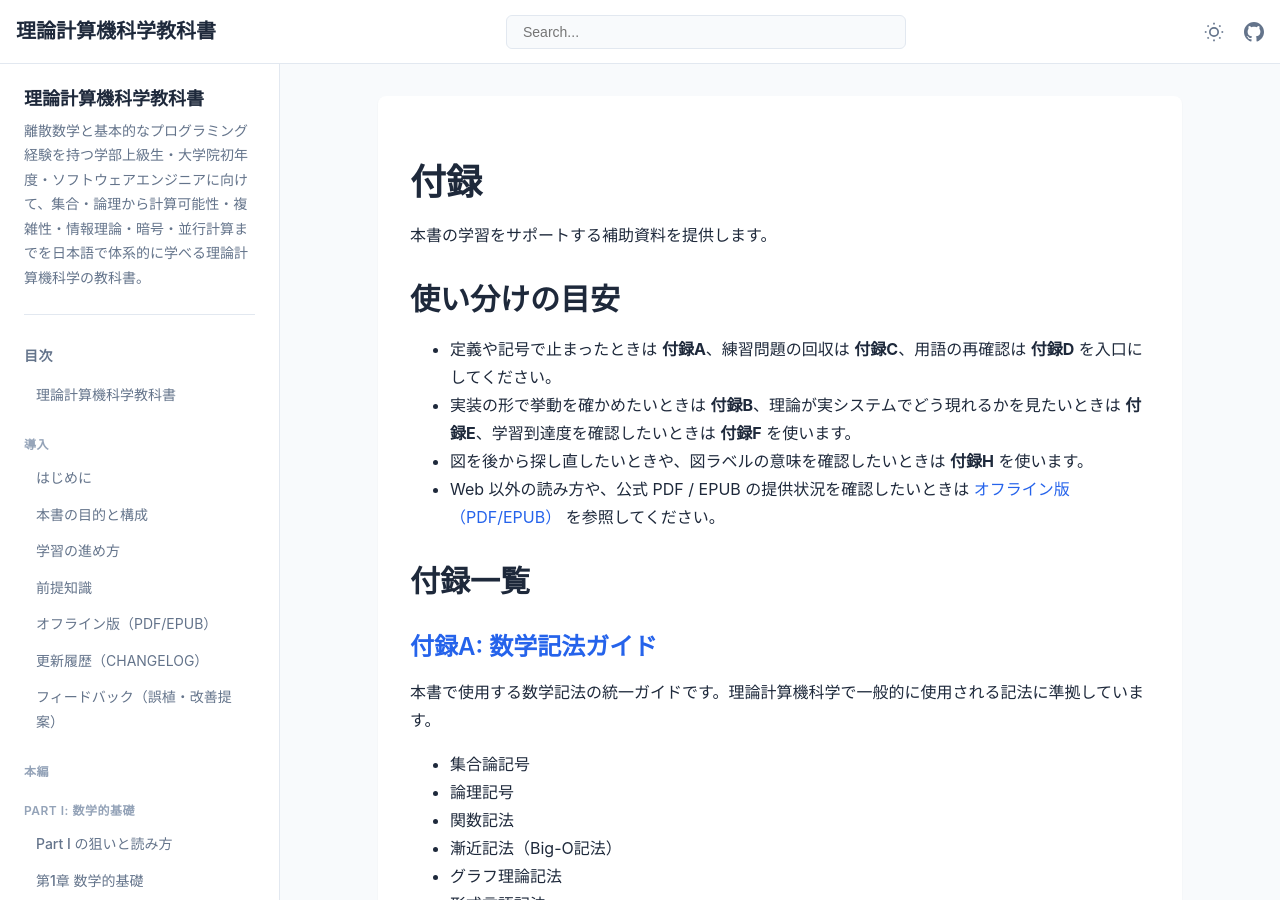
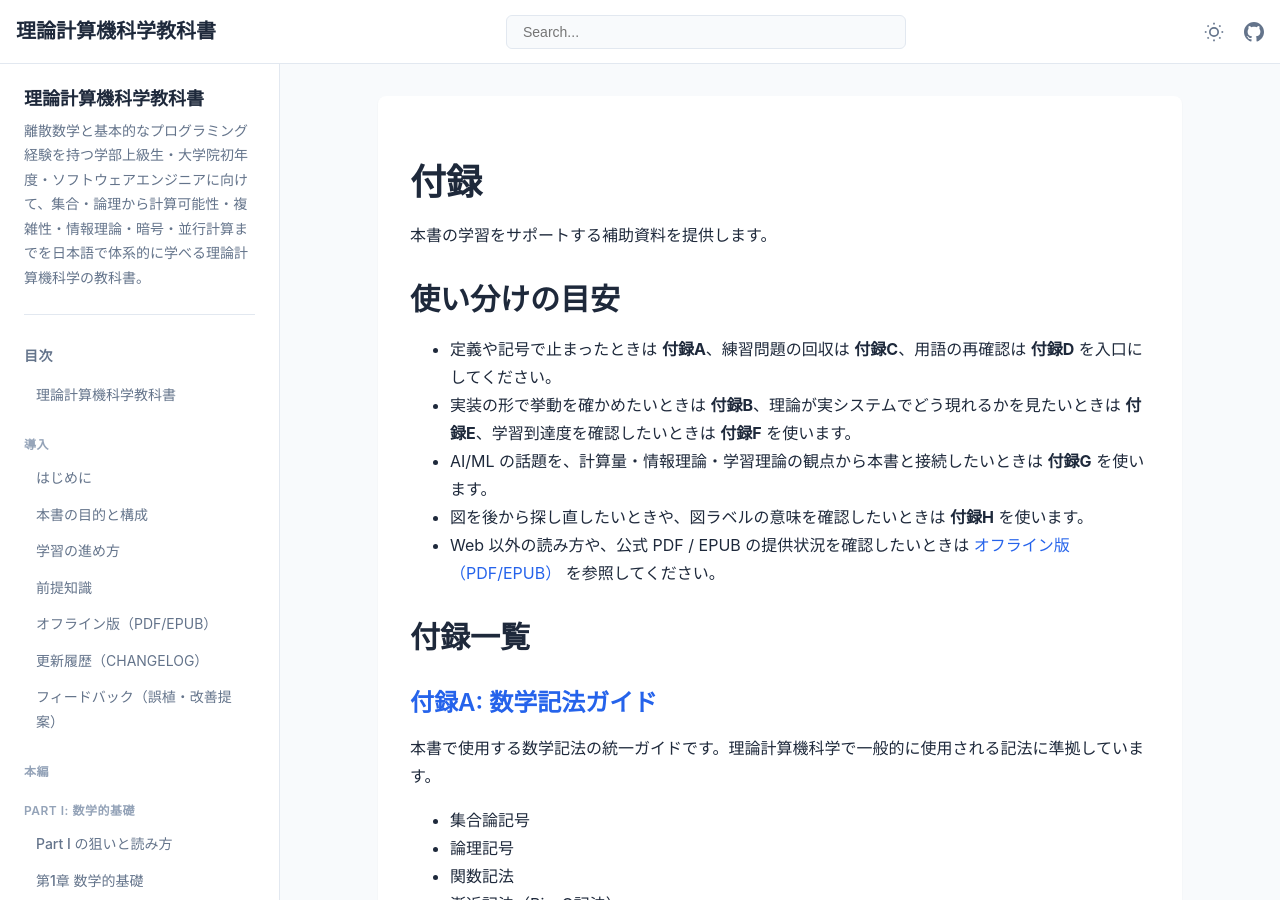
Before and after one commit to itdojp/theoretical-computer-science-textbook, a Jekyll site: the page built from docs/appendices/index.md, in a window 1280 px wide and 900 px high. Built offline with Jekyll 4.4.1, drawn with Linux system fonts in a browser that asks for light colours.

Commit message:
Docs: add Appendix G usage guidance

```diff
--- a/docs/appendices/index.md
+++ b/docs/appendices/index.md
@@ -11,6 +11,7 @@ layout: book
 
 - 定義や記号で止まったときは **付録A**、練習問題の回収は **付録C**、用語の再確認は **付録D** を入口にしてください。
 - 実装の形で挙動を確かめたいときは **付録B**、理論が実システムでどう現れるかを見たいときは **付録E**、学習到達度を確認したいときは **付録F** を使います。
+- AI/ML の話題を、計算量・情報理論・学習理論の観点から本書と接続したいときは **付録G** を使います。
 - 図を後から探し直したいときや、図ラベルの意味を確認したいときは **付録H** を使います。
 - Web 以外の読み方や、公式 PDF / EPUB の提供状況を確認したいときは [オフライン版（PDF/EPUB）]({{ '/downloads/' | relative_url }}) を参照してください。
 
--- a/docs/assets/search-data.json
+++ b/docs/assets/search-data.json
@@ -56,7 +56,7 @@
       "url": "/theoretical-computer-science-textbook/appendices/h/"
     },
     {
-      "excerpt": "付録 本書の学習をサポートする補助資料を提供します。 使い分けの目安 - 定義や記号で止まったときは 付録A 、練習問題の回収は 付録C 、用語の再確認は 付録D を入口にしてください。 - 実装の形で挙動を確かめたいときは 付録B 、理論が実システムでどう現れるかを見たいときは 付録E 、学習到達度を確認したいときは 付録F を使います。 - 図を後から探し直したいときや、図ラベルの意味を確認したいときは 付録H を使います。 - W",
+      "excerpt": "付録 本書の学習をサポートする補助資料を提供します。 使い分けの目安 - 定義や記号で止まったときは 付録A 、練習問題の回収は 付録C 、用語の再確認は 付録D を入口にしてください。 - 実装の形で挙動を確かめたいときは 付録B 、理論が実システムでどう現れるかを見たいときは 付録E 、学習到達度を確認したいときは 付録F を使います。 - AI/ML の話題を、計算量・情報理論・学習理論の観点から本書と接続したいときは 付録G を",
       "source_path": "docs/appendices/index.md",
       "title": "付録",
       "url": "/theoretical-computer-science-textbook/appendices/"
```
Also changed, not shown: src/appendices/index.md (+1 -0 lines).
